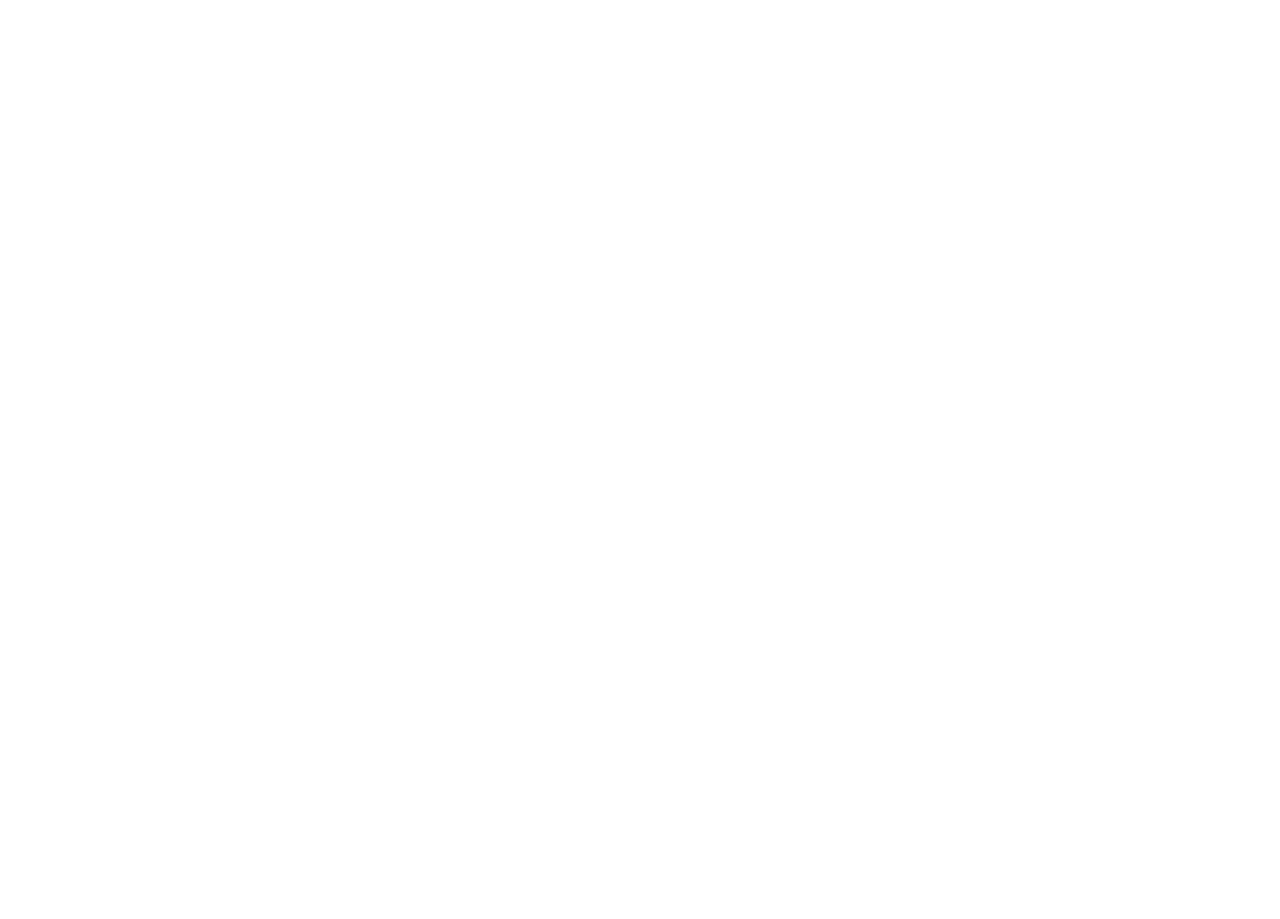
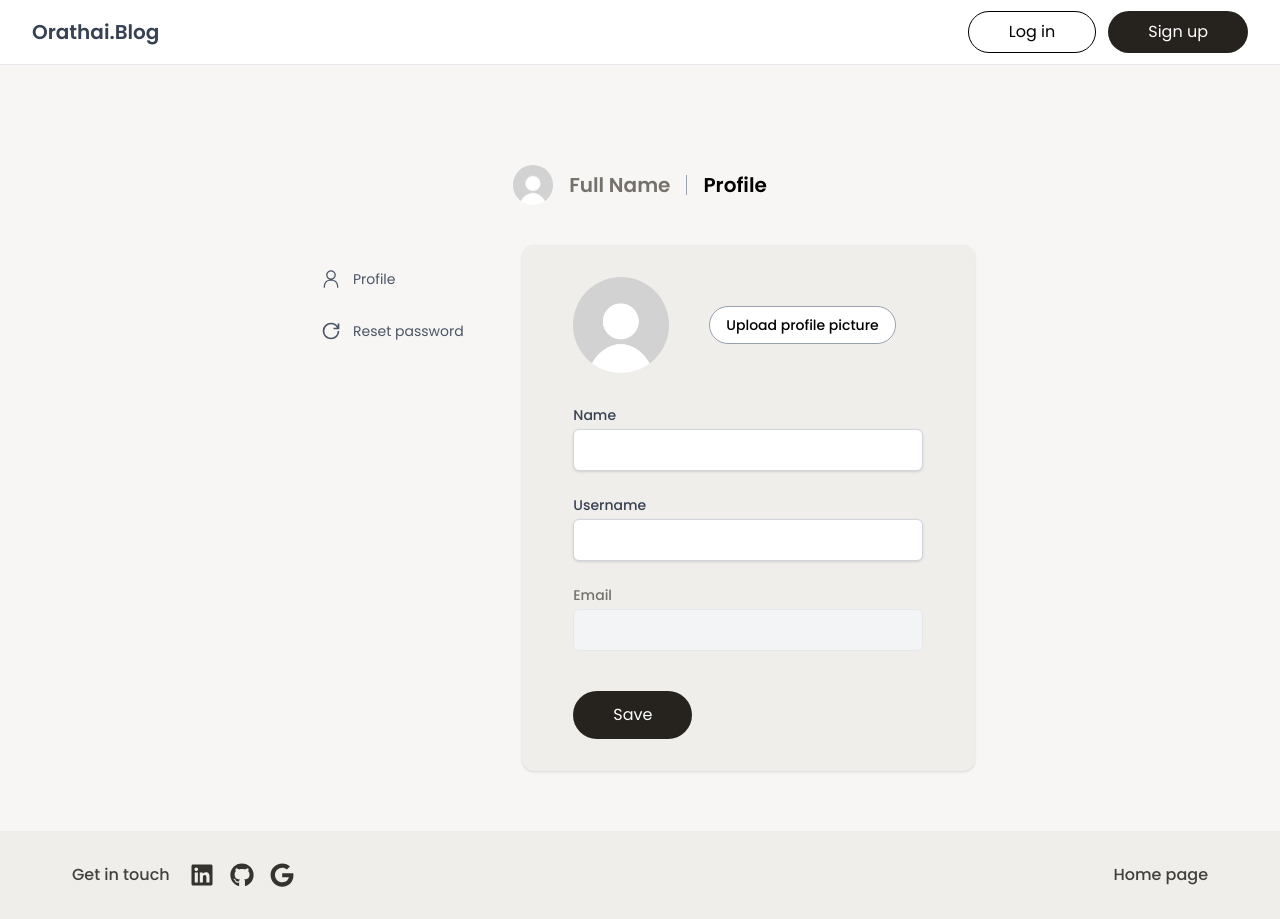
Before and after one commit to tatchunari/orathai-personal-blog, a React (Vite) app in the folder client/: page /member in a window 1280 px wide. Before the commit this address had no page. Before the commit the page ends 800 px from the top, so only its background shows below. Built offline with nearby package versions, Linux system fonts and the light colour scheme.

Commit message:
feat: create ProfileForm and ResetPasswordForm for MemberManagementPage

```diff
--- a/client/src/App.jsx
+++ b/client/src/App.jsx
@@ -1,10 +1,12 @@
 import { BrowserRouter as Router, Routes, Route } from "react-router-dom";
+import './index.css';
 
 import LandingPage from "./pages/LandingPage.jsx";
 import ViewPostPage from "./pages/ViewPostPage.jsx";
 import LoginPage from "./pages/LoginPage.jsx";
 import SignUpPage from "./pages/SignUpPage.jsx";
 import { Toaster } from "sonner";
+import MemberManagementPage from "./pages/MemberManagement/MemberManagementPage.jsx";
 
 function App() {
 
@@ -18,6 +20,7 @@
           <Route path='/post/:id' element={<ViewPostPage />}/>
           <Route path='/login' element={<LoginPage />}/>
           <Route path='/signup' element={<SignUpPage />}/>
+          <Route path='/member' element={<MemberManagementPage />}/>
         </Routes>
       </Router>
     </div>
--- a/client/src/components/AlertDialog.jsx
+++ b/client/src/components/AlertDialog.jsx
@@ -1,5 +1,8 @@
+import { Link, useNavigate } from "react-router-dom";
 
 const AlertDialog = ({ isOpen, onClose, message }) => {
+
+  const navigate = useNavigate();
 
   if (!isOpen) return null;
   return (
@@ -7,15 +10,23 @@
       <div className="bg-white rounded-lg shadow-lg p-6 max-w-sm w-full text-center">
         <p className="mb-4 font-bold">{message}</p>
         <button
-          onClick={onClose}
+          onClick={() => {
+            onClose();
+            navigate('/signup')
+          }}
           className="px-6 py-4 mb-2 rounded-full bg-[#26231E] text-white hover:bg-[#43403B] transition-colors cursor-pointer"
         >
           Create Account
         </button>
-        <p className="text-[14px]">Already have an account? <span className="font-bold hover:text-blue-600 underline cursor-pointer">Sign In</span></p>
+        <p className="text-[14px]">Already have an account?
+          <Link to='/login'>
+          <span className="font-bold hover:text-blue-600 underline cursor-pointer ml-1">
+            Sign In
+          </span>
+          </Link>
+          </p>
       </div>
     </div>
   )
 }
-
 export default AlertDialog
--- /dev/null
+++ b/client/src/components/MemberManagement/ProfileForm.jsx
@@ -0,0 +1,71 @@
+const ProfileForm = () => {
+  return (
+    <div>
+      <main className="flex-1">
+          {/* Profile Header */}
+          <div className="flex items-center space-x-10 mb-8">
+            <img
+              src="mockpfp.jpg"
+              alt="Profile"
+              className="w-24 h-24 rounded-full object-cover"
+            />
+            <button className="px-4 py-2 border border-gray-400 rounded-full text-sm font-medium bg-[#FFFFFF] cursor-pointer hover:bg-gray-100">
+              Upload profile picture
+            </button>
+          </div>
+
+          {/* Form */}
+          <form className="space-y-6">
+            {/* Name */}
+            <div>
+              <label htmlFor="name" className="block text-sm font-medium text-gray-700">
+                Name
+              </label>
+              <input
+                id="name"
+                type="text"
+                className="mt-1 block w-full rounded-md border bg-white border-gray-300 py-2 shadow-sm focus:border-gray-500 focus:ring-gray-500"
+              />
+            </div>
+
+            {/* Username */}
+            <div>
+              <label htmlFor="username" className="block text-sm font-medium text-gray-700">
+                Username
+              </label>
+              <input
+                id="username"
+                type="text"
+                className="mt-1 block w-full bg-white rounded-md border border-gray-300 px-4 py-2 shadow-sm focus:border-gray-500 focus:ring-gray-500"
+              />
+            </div>
+
+            {/* Email (read-only) */}
+            <div>
+              <label htmlFor="email" className="block text-sm font-medium text-[#75716B]">
+                Email
+              </label>
+              <input
+                id="email"
+                type="email"
+                disabled
+                className="mt-1 block w-full rounded-md border border-gray-200 bg-gray-100 px-4 py-2 text-gray-500 cursor-not-allowed"
+              />
+            </div>
+
+            {/* Save Button */}
+            <div className="pt-4">
+              <button
+                type="submit"
+                className="px-10 py-3 text-base rounded-full bg-[#26231E] text-white cursor-pointer hover:bg-gray-800"
+              >
+                Save
+              </button>
+            </div>
+          </form>
+      </main>
+    </div>
+  )
+}
+
+export default ProfileForm
--- /dev/null
+++ b/client/src/components/MemberManagement/ResetPasswordForm.jsx
@@ -0,0 +1,60 @@
+const ResetPasswordForm = () => {
+  return (
+  <div>
+      <main className="flex-1">
+
+          {/* Form */}
+          <form className="space-y-6">
+            {/* Current Password */}
+            <div>
+              <label className="block text-sm font-medium text-gray-700">
+                Current Password
+              </label>
+              <input
+                id="currentPassword"
+                type="password"
+                className="mt-1 block w-96 rounded-md border bg-white border-gray-300 px-4 py-2 shadow-sm focus:border-gray-500 focus:ring-gray-500"
+              />
+            </div>
+
+            {/* New Password */}
+            <div>
+              <label className="block text-sm font-medium text-gray-700">
+                New Password
+              </label>
+              <input
+                id="newPassword"
+                type="password"
+                className="mt-1 block w-full bg-white rounded-md border border-gray-300 px-4 py-2 shadow-sm focus:border-gray-500 focus:ring-gray-500"
+              />
+            </div>
+
+            {/* Confirm New Password */}
+            <div>
+              <label className="block text-sm font-medium text-gray-700">
+                Confirm New Password
+              </label>
+              <input
+                id="confirmNewPassword"
+                type="password"
+                className="mt-1 block w-full bg-white rounded-md border border-gray-300 px-4 py-2 shadow-sm focus:border-gray-500 focus:ring-gray-500"
+              />
+            </div>
+
+
+            {/* Save Button */}
+            <div className="pt-4">
+              <button
+                type="submit"
+                className="px-10 py-3 text-base rounded-full bg-[#26231E] text-white cursor-pointer hover:bg-gray-800"
+              >
+                Save
+              </button>
+            </div>
+          </form>
+      </main>
+    </div>
+  )
+}
+
+export default ResetPasswordForm
--- a/client/src/index.css
+++ b/client/src/index.css
@@ -4,7 +4,9 @@
 
 body {
   font-family: 'Poppins', sans-serif;
+  overscroll-behavior-y: none;
 }
+
 
 
 @theme {
--- a/client/src/pages/LoginPage.jsx
+++ b/client/src/pages/LoginPage.jsx
@@ -49,14 +49,14 @@
               type="submit"
               className="w-auto py-3 px-10 text-base text-white bg-[#26231E] rounded-full hover:bg-gray-700 focus:outline-none focus:ring-2 focus:ring-offset-2 focus:ring-gray-500 cursor-pointer"
             >
-              Sign up
+              Log in
             </button>
           </div>
         </form>
         <div className=" flex flex-row items-center justify-center text-center text-sm text-gray-600">
-          <p className="mr-1">Already have an account? </p>
-          <Link to="/login">
-          <span className="font-medium text-gray-800 hover:underline cursor-pointer">Log in</span>
+          <p className="mr-1">Don't have an account? </p>
+          <Link to="/signup">
+          <span className="font-medium text-gray-800 hover:underline cursor-pointer">Sign up</span>
           </Link>
         </div>
       </div>
--- a/client/src/pages/MemberManagement/MemberManagementPage.jsx
+++ b/client/src/pages/MemberManagement/MemberManagementPage.jsx
@@ -0,0 +1,62 @@
+import Navbar from "@/components/Navbar";
+import Footer from "@/components/Footer";
+
+import { RxPerson } from "react-icons/rx";
+import { GrPowerReset } from "react-icons/gr";
+import ProfileForm from "../../components/MemberManagement/ProfileForm";
+import ResetPasswordForm from "@/components/MemberManagement/ResetPasswordForm";
+import { useState } from "react";
+
+const MemberManagementPage = () => {
+
+  const [activeTab, setActiveTab] = useState("profile");
+
+  return (
+    <div className="flex flex-col min-h-screen overflow-hidden">
+      <Navbar/>
+
+    <div className="bg-[#F7F6F4] flex flex-col justify-center items-center px-4 py-15">
+      {/* Header */}
+      <div className="flex items-center space-x-4 my-10">
+        <img src="mockpfp.jpg" alt="profile-icon" className="h-10 w-10 rounded-full"/>
+        <h1 className="font-semibold text-xl text-[#75716B]">Full Name</h1>
+        <div className="h-5 border-l border-gray-400"></div>
+        <p className="font-semibold text-xl">Profile</p>
+      </div>
+      <div className="flex flex-row">
+      {/* Side bar */}
+      <div className="w-80">
+        <aside>
+          <nav className="text-gray-600">
+            <button
+            className="flex flex-row gap-3 my-4 cursor-pointer hover:text-black focus:bg-gray-200 active:bg-gray-200 rounded-md px-4 py-2"
+            onClick={() => setActiveTab("profile")}
+            >
+              <RxPerson className="w-5 h-5"/>
+              <p className="text-sm">Profile</p>
+            </button>
+            <button
+            className="flex flex-row gap-3 cursor-pointer hover:text-black focus:bg-gray-200 active:bg-gray-200 rounded-md px-4 py-2"
+            onClick={() => setActiveTab("resetPassword")}
+            >
+              <GrPowerReset className="w-5 h-5"/>
+              <p className="text-sm">Reset password</p>
+            </button>
+          </nav>
+        </aside>
+        </div>
+
+      <div className="flex items-center justify-center w-full bg-[#EFEEEB] rounded-xl shadow py-8">
+
+        {/* Right Form */}
+        {activeTab === "profile" && <ProfileForm/>}
+        {activeTab === "resetPassword" && <ResetPasswordForm/>}
+        </div>
+      </div>
+    </div>
+    <Footer/>
+    </div>
+  )
+}
+
+export default MemberManagementPage
```
Also changed, not shown: client/public/mockpfp.jpg (added), client/src/pages/MemberManagement/ProfileForm.jsx (deleted), client/src/pages/MemberManagement/ResetPasswordForm.jsx (deleted), client/src/pages/MemberManagement/Sidebar.jsx (deleted).
